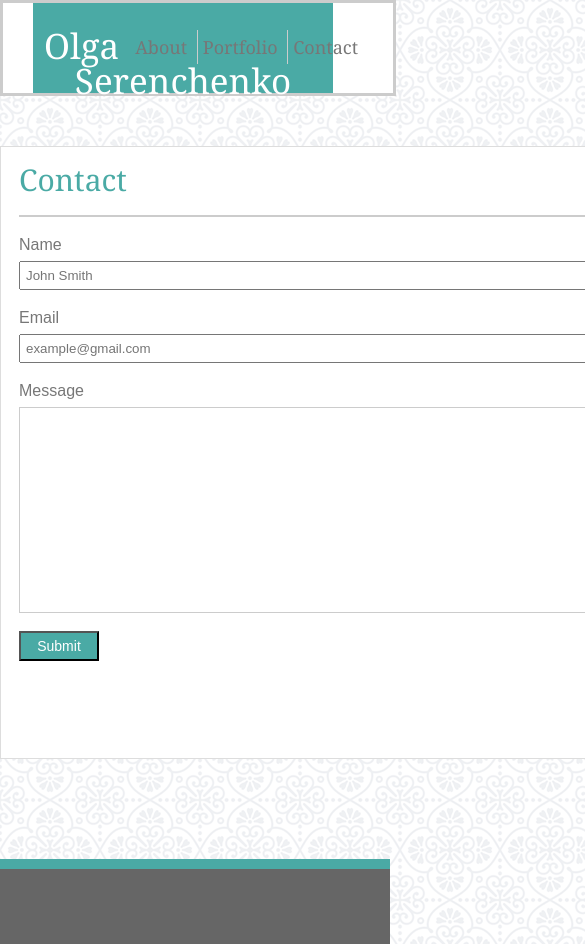
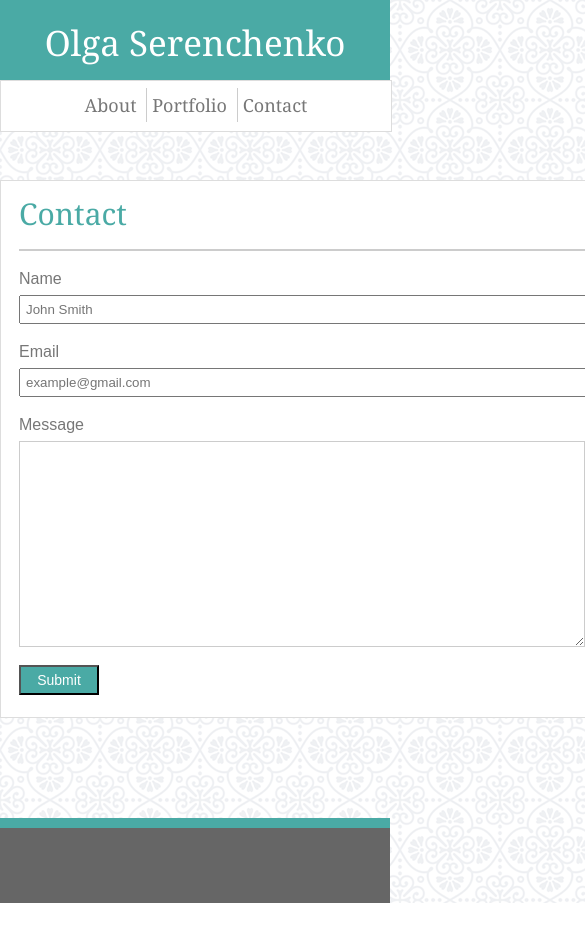
Before and after one commit to oserenchenko/Responsive-Portfolio, a plain HTML site: page contact.html in a window 390 px wide. Shown: the top 944 px of the page, 585 px wide, since content can reach past the window. After the commit the page ends 903 px from the top, so only its background shows below. Drawn offline with Linux system fonts and the light colour scheme.

Commit message:
completed 640px-phone media query

```diff
--- a/assets/css/style.css
+++ b/assets/css/style.css
@@ -163,39 +163,31 @@ button {
   .mainHeader {
     width: 100%;
   }
-
   .centered {
     width: 100%;
   }
-
   header {
     margin-left: 30px;
   }
-
   ul {
     margin-right: 30px;
   }
-
   .main {
     width: 620px;
     height: 575px;
     margin-left: 30px;
   }
-
   #portfolioMain {
     width: 620px;
     height: 725px;
     margin-left: 30px;
   }
-
   .blue {
     margin-top: 100px;
   }
-
   input {
     width: 605px;
   }
-
   textarea {
     width: 610px;
     height: 200px;
@@ -208,41 +200,33 @@ button {
   .mainHeader {
     width: 100%;
   }
-
   .centered {
     width: 100%;
   }
-
   header {
     margin-left: 30px;
   }
-
   ul {
     margin-right: 30px;
   }
-
   .main {
     width: 665px;
     height: 575px;
     margin: 0 auto;
     margin-top: 50px;
   }
-
   #portfolioMain {
     width: 665px;
     height: 725px;
     margin: 0 auto;
     margin-top: 50px;
   }
-
   .blue {
     margin-top: 100px;
   }
-
   input {
     width: 650px;
   }
-
   textarea {
     width: 655px;
     height: 200px;
@@ -250,3 +234,59 @@ button {
 }
 
 /* media query for phone screen */
+
+@media screen and (max-width: 640px) {
+  header {
+    width: 100%;
+    height: 55px;
+    margin: 0 auto;
+    position: absolute;
+    top: 0px;
+  }
+  .mainHeader {
+    background-color: transparent;
+    border: none;
+    height: 130px;
+  }
+  .smallNav {
+    width: 100%;
+    height: 50px;
+    position: relative;
+    top: 80px;
+    background-color: #ffffff;
+    border: 1px solid;
+    border-color: #dddddd;
+  }
+  ul {
+    margin: 0 auto;
+    text-align: center;
+    float: none;
+    padding-top: 15px;
+  }
+  .main, #portfolioMain {
+    width: 570px;
+    height: 1375px;
+    margin: 0 auto;
+    margin-top: 50px;
+  }
+  #portfolioMain {
+    height: 1200px;
+  }
+  #olgaMain {
+    width: 100%;
+    margin-bottom: 20px;
+  }
+  .placeholder {
+    float: none;
+  }
+  input {
+    width: 555px;
+  }
+  textarea {
+    width: 560px;
+    height: 200px;
+  }
+  .smallForm {
+    height: 500px;
+  }
+}
--- a/contact.html
+++ b/contact.html
@@ -3,6 +3,7 @@
 
 <head>
   <meta charset="UTF-8">
+  <meta name="viewport" content="width=device-width, initial-scale=1">
   <link rel="stylesheet" type="text/css" href="assets/css/reset.css">
   <link rel="stylesheet" type="text/css" href="assets/css/style.css">
   <title>Basic Portfolio Contact Page</title>
@@ -11,6 +12,7 @@
 <body>
   <div class="mainHeader">
     <div class="centered">
+      <div class="smallNav">
         <ul>
           <li>
             <a href="index.html">About</a>
@@ -22,14 +24,14 @@
             <a href="contact.html">Contact</a>
           </li>
         </ul>
-
+      </div>
       <header>
         <strong>Olga Serenchenko</strong>
       </header>
     </div>
   </div>
 
-  <div class="main">
+  <div class="main smallForm">
     <h1>
       Contact
     </h1>
```
Also changed, not shown: index.html (+3 -0 lines), portfolio.html (+3 -1 lines). Lines whose indentation alone changed are shown as unchanged.
